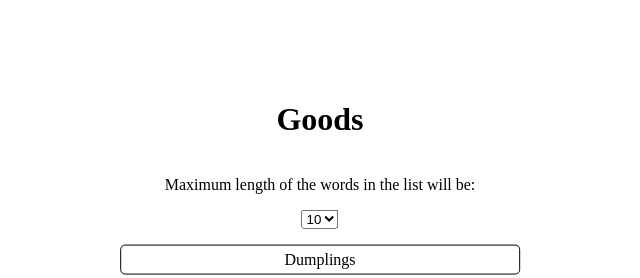
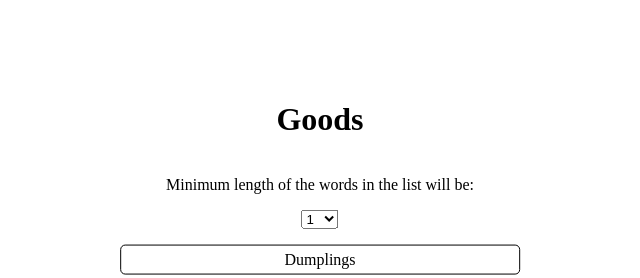
Before and after one commit to mate-academy/react_list-of-goods, a React (Create React App) app: page / in a window 1280 px wide. Both pictures are taken after a click on the button "Start". Shown: the top 278 px of the page, without its empty margins (320-960 px from the left). Built offline with nearby package versions, Linux system fonts and the light colour scheme.

Commit message:
Small fix

```diff
--- a/src/components/GoodsList/GoodsList.tsx
+++ b/src/components/GoodsList/GoodsList.tsx
@@ -8,14 +8,14 @@ interface Props {
 interface State {
   isReversed: boolean;
   sortBy: string;
-  maxWordLength: string;
+  minWordLength: string;
 }
 
 export class GoodsList extends React.Component<Props, State> {
   state: State = {
     isReversed: false,
     sortBy: '',
-    maxWordLength: '10',
+    minWordLength: '1',
   };
 
   reverse = () => {
@@ -33,22 +33,22 @@ export class GoodsList extends React.Component<Props, State> {
   };
 
   changeHandler = (event: React.ChangeEvent<HTMLSelectElement>) => {
-    this.setState({ maxWordLength: event.target.value });
+    this.setState({ minWordLength: event.target.value });
   };
 
   reset = () => {
     this.setState({
       sortBy: '',
       isReversed: false,
-      maxWordLength: '10',
+      minWordLength: '1',
     });
   };
 
   render() {
     const { goods } = this.props;
-    const { isReversed, sortBy, maxWordLength } = this.state;
+    const { isReversed, sortBy, minWordLength } = this.state;
     const filteredGoods = goods.filter(good => (
-      good.name.length <= +maxWordLength
+      good.name.length >= +minWordLength
     ));
 
     filteredGoods.sort(({ name: good1 }, { name: good2 }) => {
@@ -71,10 +71,10 @@ export class GoodsList extends React.Component<Props, State> {
     return (
       <div>
         <p>
-          Maximum length of the words in the list will be:
+          Minimum length of the words in the list will be:
         </p>
         <select
-          value={maxWordLength}
+          value={minWordLength}
           onChange={this.changeHandler}
         >
           <option value="1">1</option>
```
